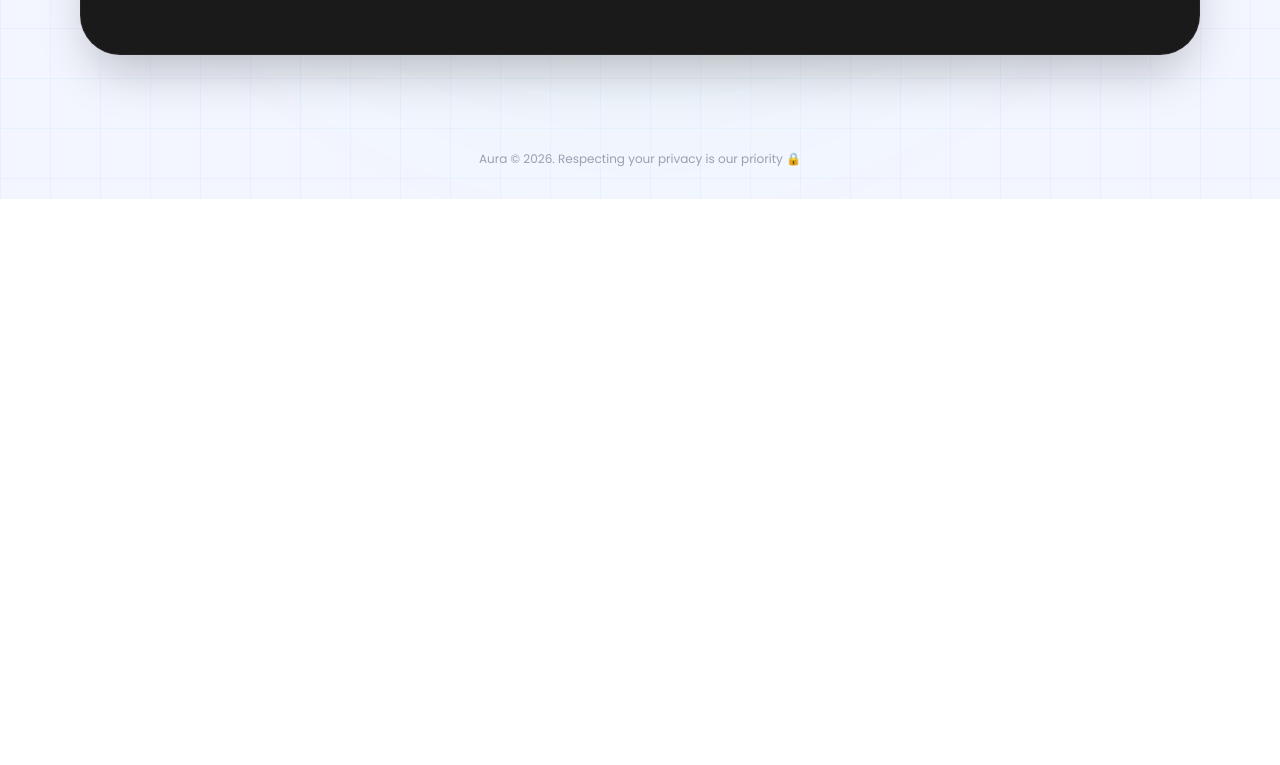
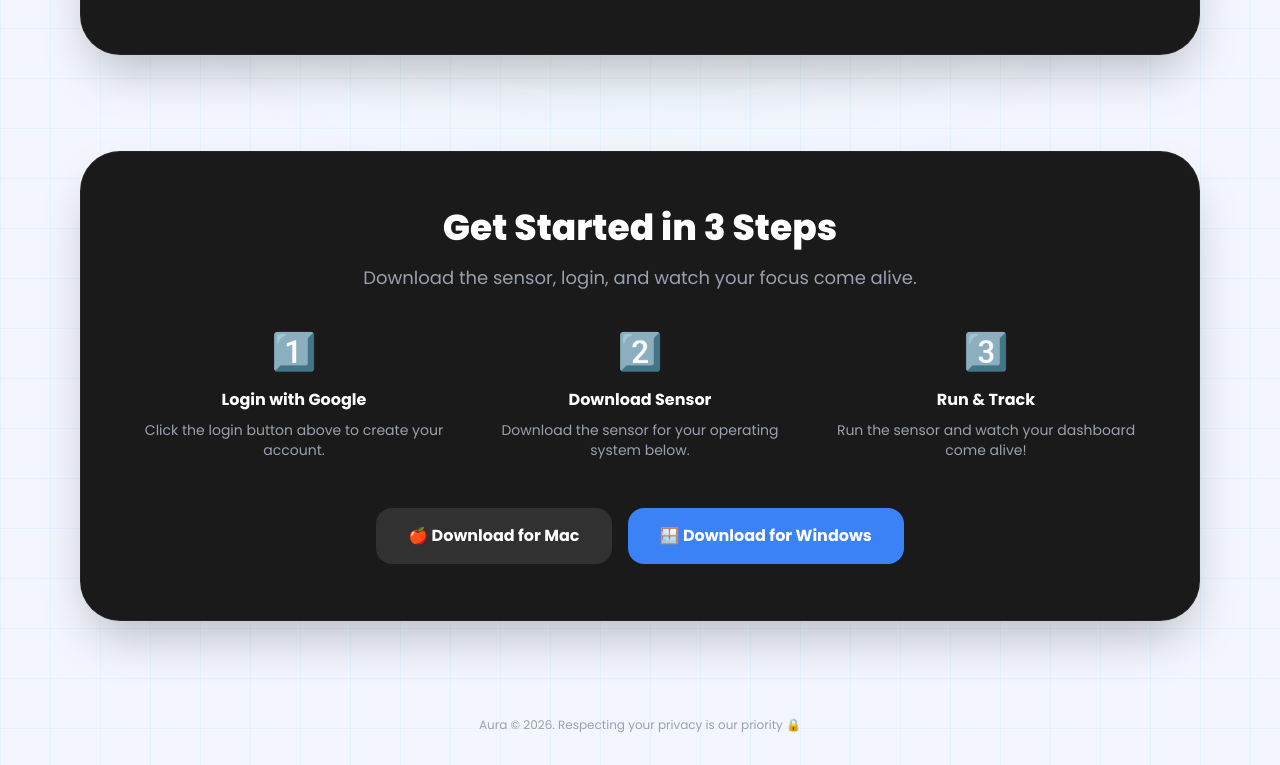
Before and after one commit to nidhi333-9/aura, a React (Vite) app in the folder frontend/: page / in a window 1280 px wide. Shown: the part 1172-1937 px from the top of the page. Before the commit the page ends 1371 px from the top, so only its background shows below. Built offline with nearby package versions, Linux system fonts and the light colour scheme.

Commit message:
added the downloaded section

```diff
--- a/frontend/src/App.jsx
+++ b/frontend/src/App.jsx
@@ -131,6 +131,62 @@ function App() {
         </div>
       </div>
 
+      {/* DOWNLOAD SECTION */}
+      <div className="relative z-30 max-w-6xl mx-auto mb-24 px-4 w-full">
+        <div className="bg-[#1a1a1a] rounded-[40px] p-10 md:p-14 text-white shadow-2xl border border-white/5">
+          {/* Header */}
+          <div className="text-center mb-10">
+            <h2 className="text-4xl font-extrabold mb-4">
+              Get Started in 3 Steps
+            </h2>
+            <p className="text-gray-400 text-lg">
+              Download the sensor, login, and watch your focus come alive.
+            </p>
+          </div>
+
+          {/* Steps Grid */}
+          <div className="grid grid-cols-1 md:grid-cols-3 gap-8 mb-12">
+            <div className="text-center">
+              <div className="text-4xl mb-4">1️⃣</div>
+              <h3 className="font-bold mb-2">Login with Google</h3>
+              <p className="text-gray-400 text-sm">
+                Click the login button above to create your account.
+              </p>
+            </div>
+            <div className="text-center">
+              <div className="text-4xl mb-4">2️⃣</div>
+              <h3 className="font-bold mb-2">Download Sensor</h3>
+              <p className="text-gray-400 text-sm">
+                Download the sensor for your operating system below.
+              </p>
+            </div>
+            <div className="text-center">
+              <div className="text-4xl mb-4">3️⃣</div>
+              <h3 className="font-bold mb-2">Run & Track</h3>
+              <p className="text-gray-400 text-sm">
+                Run the sensor and watch your dashboard come alive!
+              </p>
+            </div>
+          </div>
+
+          {/* Download Buttons */}
+          <div className="flex flex-col md:flex-row gap-4 justify-center">
+            <a
+              href="https://github.com/nidhi333-9/aura/releases/download/v1.0.0/aura-sensor-mac"
+              className="flex items-center gap-3 bg-white/10 hover:bg-white/20 px-8 py-4 rounded-2xl transition font-bold text-center justify-center"
+            >
+              🍎 Download for Mac
+            </a>
+
+            <a
+              href="https://github.com/nidhi333-9/aura/releases/download/v1.0.0/aura-sensor-windows.exe"
+              className="flex items-center gap-3 bg-[#3b82f6] hover:opacity-90 px-8 py-4 rounded-2xl transition font-bold text-center justify-center"
+            >
+              🪟 Download for Windows
+            </a>
+          </div>
+        </div>
+      </div>
       {/* 5. FOOTER */}
       <div className="w-full text-center text-xs text-gray-400 pb-8">
         Aura © 2026. Respecting your privacy is our priority 🔒
```
